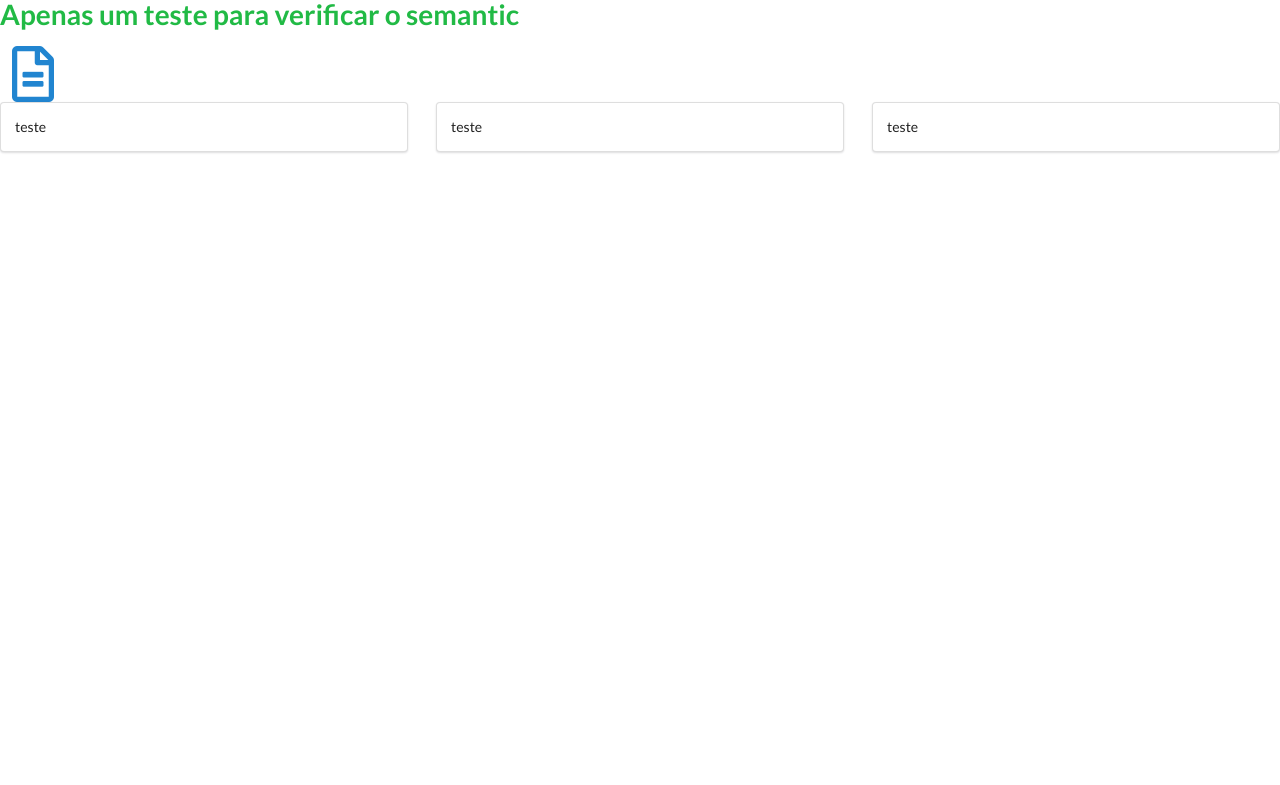
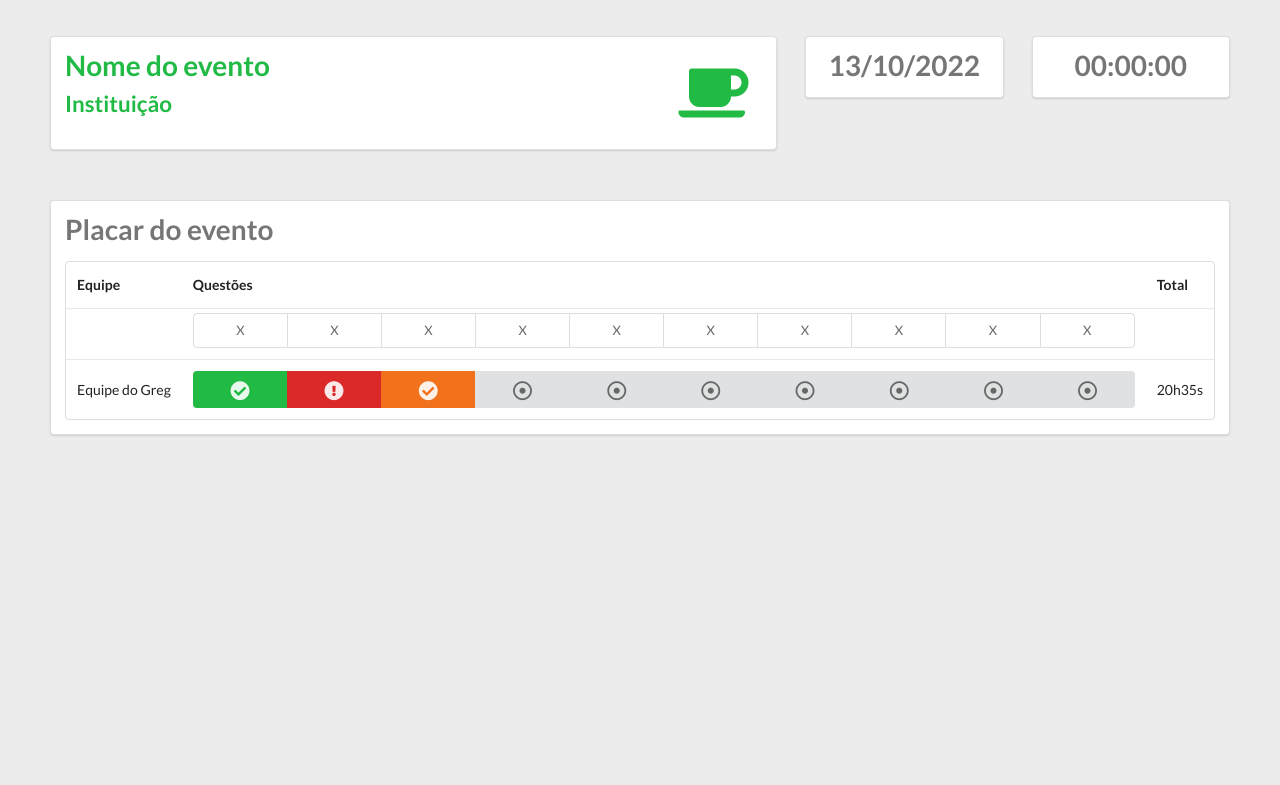
Before and after one commit to gregtherev/TCCGreg, a Django app: template templates/checking_semantic.html in a window 1280 px wide. Shown: the top 785 px of the page. Run offline with Django 3.2, Linux system fonts and the light colour scheme; the template is opened without the code that fills it, so the values that code supplies are empty; some libraries are stand-ins or nearby versions.

Commit message:
basic screen for ranking

```diff
--- a/rank/urls.py
+++ b/rank/urls.py
@@ -13,7 +13,7 @@ urlpatterns = [
     path('admin/', admin.site.urls),
 
     # semantic-ui testing
-    path('semantic_testing/',
+    path('ranking/',
          TemplateView.as_view(template_name='checking_semantic.html'),
          name='semantic_testing'),
 ]
--- /dev/null
+++ b/static/styles/ranking.css
@@ -0,0 +1,15 @@
+body {
+    background-color: #ECECEC;
+}
+
+#desktop-header {
+    padding: 50px;
+}
+
+#desktop-content {
+    padding: 0px 50px 50px 50px;
+}
+
+.questions {
+    margin-top: -20px !important;
+}
--- a/templates/base.html
+++ b/templates/base.html
@@ -10,6 +10,7 @@
 
         <link rel="stylesheet" href="{% static 'semantic/semantic.min.css' %}">
         <link rel="stylesheet" href="{% static 'styles/salutem.css' %}">
+        <link rel="stylesheet" href="{% static 'styles/ranking.css' %}">
 
         <script src="{% static 'semantic/jquery-3.6.0.min.js' %}"></script>
         <script src="{% static 'semantic/semantic.min.js' %}"></script>
--- a/templates/checking_semantic.html
+++ b/templates/checking_semantic.html
@@ -7,13 +7,110 @@
 {% endblock mobile %}
 
 {% block desktop %}
-    <h1 class="ui green header">Apenas um teste para verificar o semantic</h1>
-    <i class="file alternate outline huge blue icon"></i>
     <div class="ui grid">
-        <div class="three columns row">
-            <div class="column"><div class="ui segment">teste</div></div>
-            <div class="column"><div class="ui segment">teste</div></div>
-            <div class="column"><div class="ui segment">teste</div></div>
+        <div class="row" id="desktop-header">
+            <div class="ten wide column">
+                <div class="ui segment">
+                    <div class="ui grid">
+                        <div class="row">
+
+                            <!-- head -->
+                            <div class="ten wide column">
+                                <h1 class="ui green header">
+                                    Nome do evento
+                                    <br>
+                                    <small>Instituição</small>
+                                </h1>
+                            </div>
+
+                            <!-- logo -->
+                            <div class="six wide column">
+                                <div class="ui right aligned basic segment">
+                                    <i class="coffee green huge icon"></i>
+                                </div>
+                            </div>
+
+                        </div>
+                    </div>
+                </div>
+            </div>
+
+            <div class="six wide column">
+                <div class="ui two columns grid">
+                    <div class="column">
+                        <div class="ui center aligned segment">
+                            <h1 class="ui grey header">13/10/2022</h1>
+                        </div>
+                    </div>
+                    <div class="column">
+                        <div class="ui center aligned segment">
+                            <h1 class="ui grey header">00:00:00</h1>
+                        </div>
+                    </div>
+                </div>
+            </div>
+        </div>
+
+        <div class="ui row" id="desktop-content">
+            <div class="column">
+                <div class="ui segment">
+                    <h1 class="ui grey header">Placar do evento</h1>
+
+                    <table class="ui basic table">
+                        <thead>
+                            <tr>
+                                <th>Equipe</th>
+                                <th>
+                                    Questões
+                                </th>
+                                <th>Total</th>
+                            </tr>
+                        </thead>
+
+                        <tbody>
+                            <tr>
+                                <td></td>
+                                <td>
+                                    <!-- numbers -->
+                                    <div class="ui small icon fluid basic buttons questions">
+                                        <div class="ui button">X</div>
+                                        <div class="ui button">X</div>
+                                        <div class="ui button">X</div>
+                                        <div class="ui button">X</div>
+                                        <div class="ui button">X</div>
+                                        <div class="ui button">X</div>
+                                        <div class="ui button">X</div>
+                                        <div class="ui button">X</div>
+                                        <div class="ui button">X</div>
+                                        <div class="ui button">X</div>
+                                    </div>
+                                </td>
+                                <td></td>
+                            </tr>
+                            <tr>
+                                <td class="collapsing">Equipe do Greg</td>
+                                <td>
+                                    <!-- question bodies -->
+                                    <div class="ui small icon fluid buttons">
+                                        <div class="ui green button"><i class="check circle large icon"></i></div>
+                                        <div class="ui red button"><i class="exclamation circle large icon"></i></div>
+                                        <div class="ui orange button"><i class="check circle large icon"></i></div>
+                                        <div class="ui button"><i class="dot circle outline large icon"></i></div>
+                                        <div class="ui button"><i class="dot circle outline large icon"></i></div>
+                                        <div class="ui button"><i class="dot circle outline large icon"></i></div>
+                                        <div class="ui button"><i class="dot circle outline large icon"></i></div>
+                                        <div class="ui button"><i class="dot circle outline large icon"></i></div>
+                                        <div class="ui button"><i class="dot circle outline large icon"></i></div>
+                                        <div class="ui button"><i class="dot circle outline large icon"></i></div>
+                                    </div>
+                                </td>
+                                <td class="collapsing">20h35s</td>
+                            </tr>
+                        </tbody>
+                    </table>
+
+                </div>
+            </div>
         </div>
     </div>
 {% endblock desktop %}
```
Also changed, not shown: applications/accounts/migrations/0001_initial.py, applications/events/migrations/0001_initial.py, applications/students/migrations/0001_initial.py, 1 other file.
